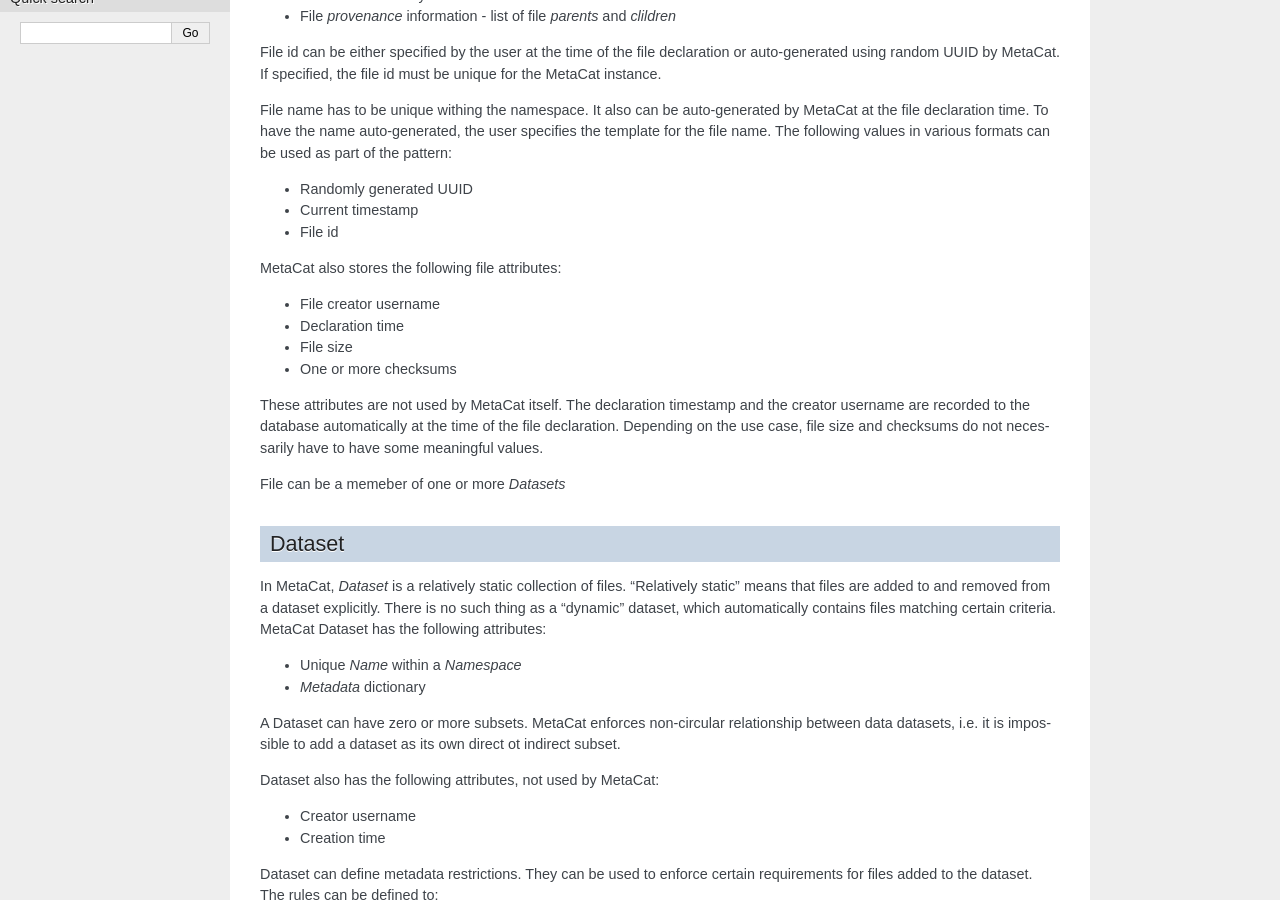
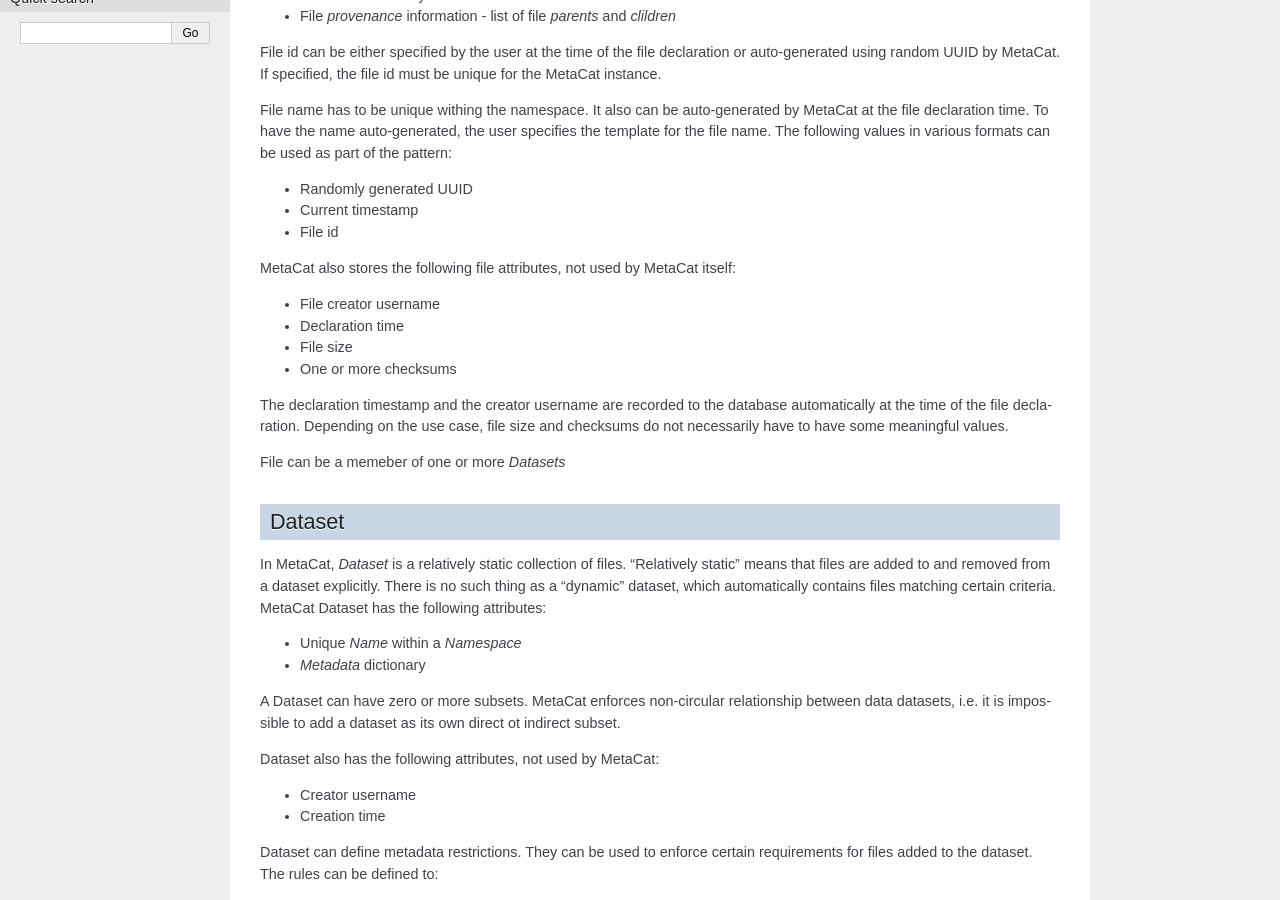
Before and after one commit to ivmfnal/metacat, a Sphinx documentation site: the page built from docs/concepts.rst, in a window 1280 px wide and 900 px high, scrolled down 450 px. Built offline with Sphinx 7.4.7, drawn with Linux system fonts in a browser that asks for light colours.

Commit message:
More sections in the Concepts

```diff
--- a/docs/concepts.rst
+++ b/docs/concepts.rst
@@ -33,14 +33,14 @@
 * Current timestamp
 * File id
 
-MetaCat also stores the following file attributes:
+MetaCat also stores the following file attributes, not used by MetaCat itself:
 
 * File creator username
 * Declaration time
 * File size
 * One or more checksums
 
-These attributes are not used by MetaCat itself. The declaration timestamp and the creator username are recorded to the database automatically at the
+The declaration timestamp and the creator username are recorded to the database automatically at the
 time of the file declaration. Depending on the use case, file size and checksums do not necessarily have to have some meaningful values.
 
 File can be a memeber of one or more *Datasets*
```
